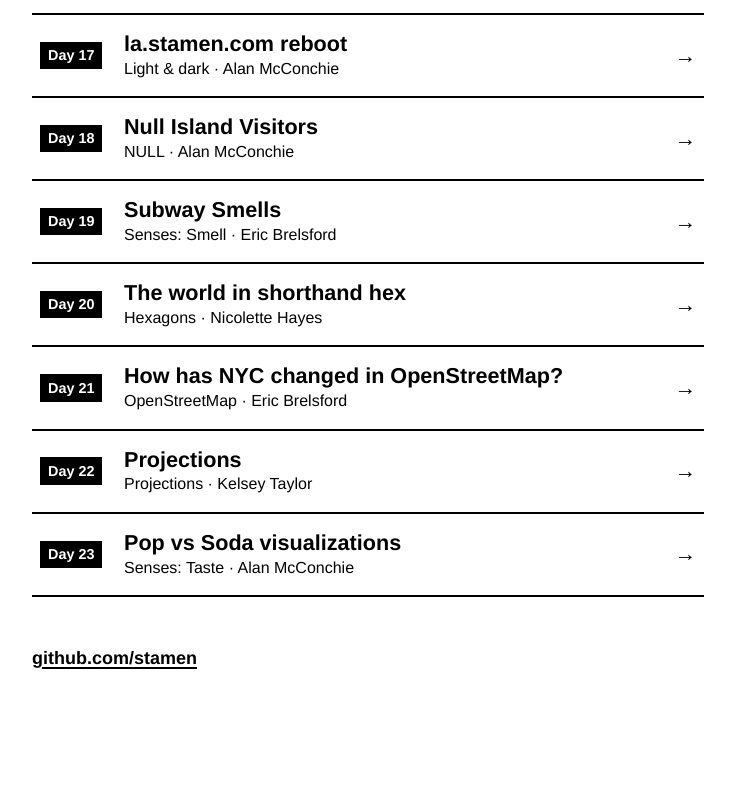
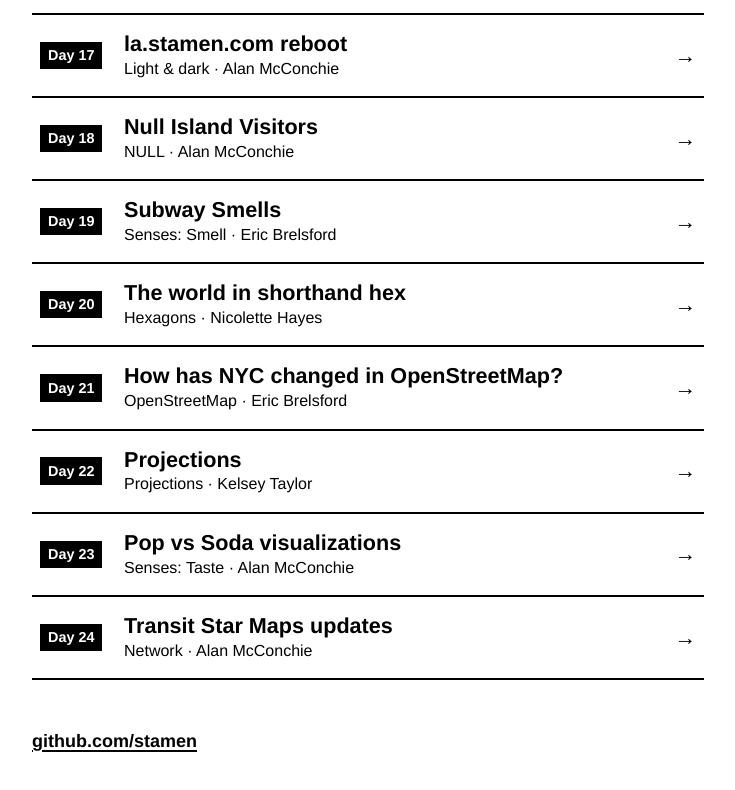
Before and after one commit to stamen/30-day-map-challenge-2026, a plain HTML site: page index.html in a window 1280 px wide. Shown: the part 1699-2489 px from the top of the page, without its empty margins (272-1007 px from the left). Before the commit the page ends 2418 px from the top, so only its background shows below. Drawn offline with Linux system fonts and the light colour scheme.

Commit message:
Add Day 24: Transit Star Maps updates by Alan McConchie
Co-Authored-By: Claude Opus 5.5 <noreply@anthropic.com>
Claude-Session: https://claude.ai/code/session_01JpWq1ijw2ipgVXYhiHY2AH

```diff
--- a/index.html
+++ b/index.html
@@ -146,6 +146,7 @@
       { day: 21, title: "How has NYC changed in OpenStreetMap?", author: "Eric Brelsford", url: "https://stamen.github.io/30-day-map-osm/" },
       { day: 22, title: "Projections", author: "Kelsey Taylor", url: "https://stamen.github.io/30-day-map-projections/" },
       { day: 23, title: "Pop vs Soda visualizations", author: "Alan McConchie", url: "https://popvssoda.com/" },
+      { day: 24, title: "Transit Star Maps updates", author: "Alan McConchie", url: "https://transitstarmaps.com/" },
     ];
     // ───────────────────────────────────────────────────────────────────
 
```
